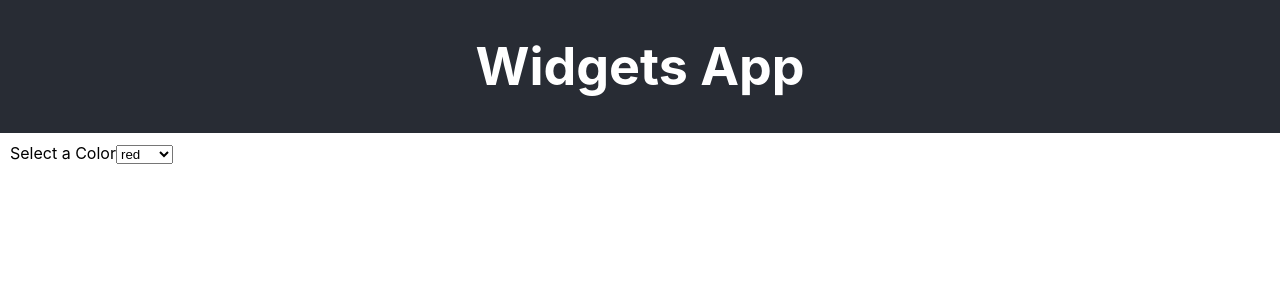
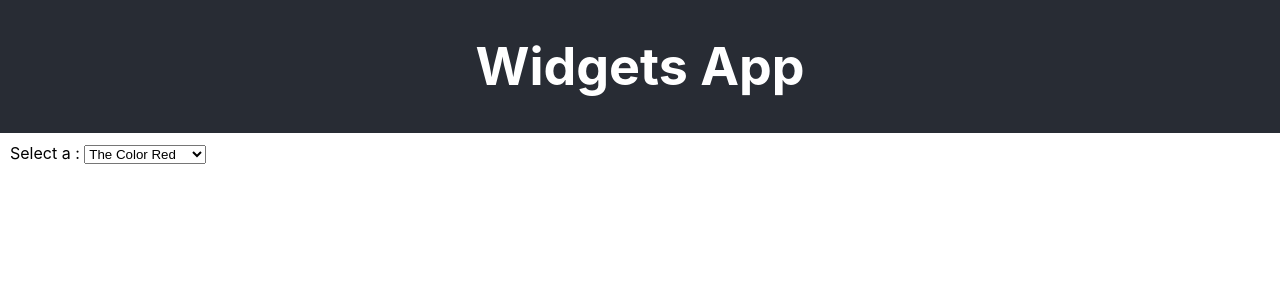
Before and after one commit to yusufalp/widgets-app, a React (Create React App) app: page / in a window 1280 px wide. Shown: the top 300 px of the page. Built offline with nearby package versions, Linux system fonts and the light colour scheme.

Commit message:
Remove use state to child component

```diff
--- a/src/components/Dropdown.js
+++ b/src/components/Dropdown.js
@@ -3,11 +3,8 @@ import React from 'react';
 const Dropdown = (props) => {
   const renderedOptions = props.options.map((option, i) => {
     return (
-      <option
-        key={i}
-        value={option.value}
-      >
-        {option.value}
+      <option key={i} value={option.value}>
+        {option.label}
       </option>
     );
   });
@@ -15,16 +12,11 @@ const Dropdown = (props) => {
   return (
     <div>
       <form>
-        <label
-          htmlFor='colors'
-          className='label'
-        >
-          Select a Color
-        </label>
+        <label htmlFor='items' className='label'> Select a {props.label}: </label>
         <select
-          name='colors'
-          id='colors'
-          onClick={(e) => props.handleSelectedChange(e.target.value)}
+          name='items'
+          id='items'
+          onChange={(e) => props.handleSelectedChange(e.target.value)}
         >
           {renderedOptions}
         </select>
```
